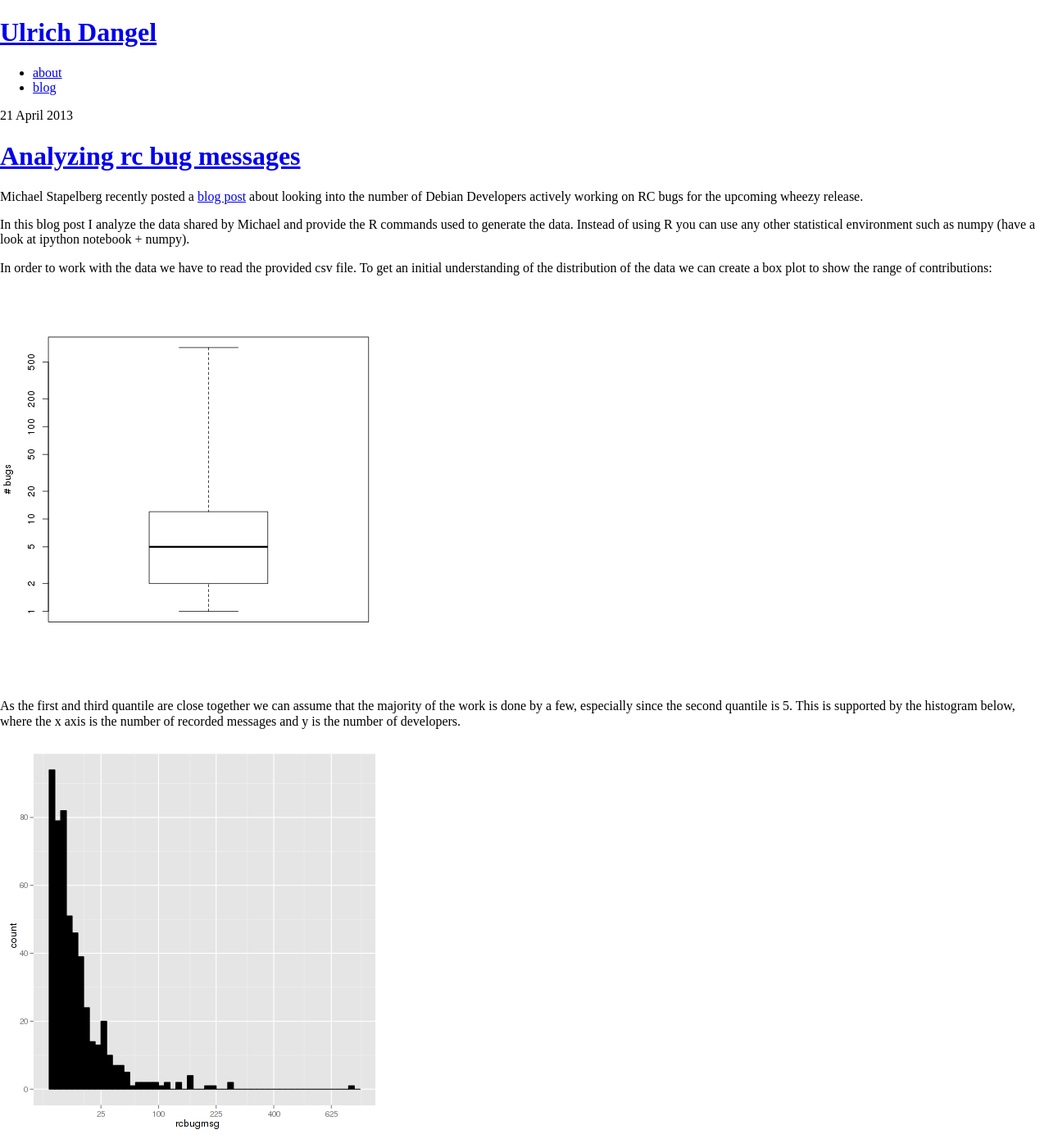
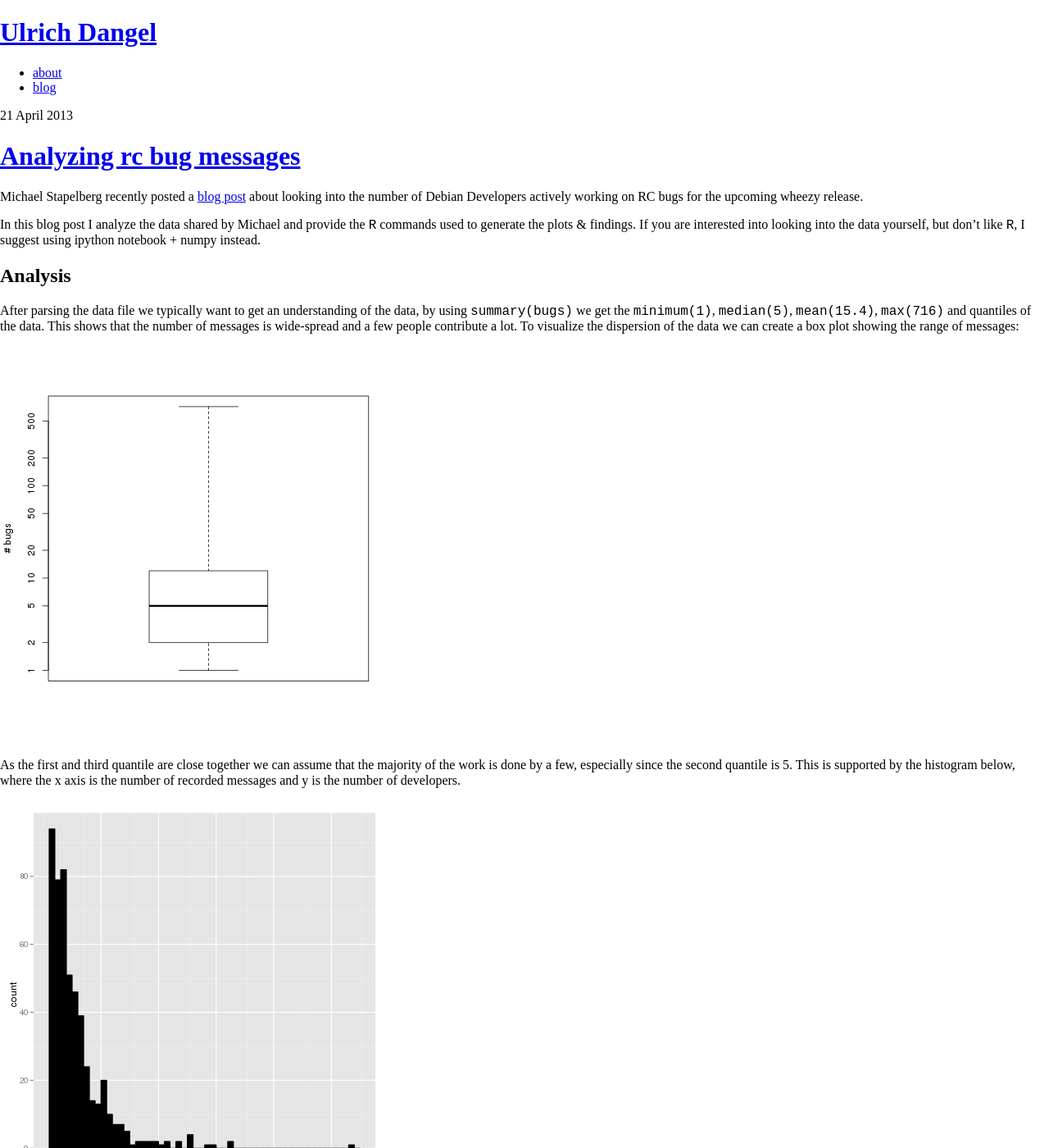
Before and after one commit to mrud/dangel.im, a Jekyll site: the page built from blog/_posts/2013-04-21-debian-rc-bug-analysis.md, in a window 1280 px wide and 1400 px high. Shown: the whole window at 82% size. Built offline with Jekyll 4.4.1, drawn with Linux system fonts in a browser that asks for light colours; nearby versions of some CDN libraries; library files that are not in the unit come from our copies; Markdown is read by kramdown in place of the engine named in the settings; some of the changed text lies outside the part shown.

Commit message:
Update 2013-04-21-debian-rc-bug-analysis.md
Fix numbering of contributors & adjust introductionary sentence
Rewrite of second & third paragraph

```diff
--- a/blog/_posts/2013-04-21-debian-rc-bug-analysis.md
+++ b/blog/_posts/2013-04-21-debian-rc-bug-analysis.md
@@ -11,14 +11,18 @@
 about looking into the number of Debian Developers actively working on RC
 bugs for the upcoming wheezy release.
 
-In this blog post I analyze the data shared by Michael and provide the R
-commands used to generate the data. Instead of using R you can use any
-other statistical environment such as numpy (have a look at ipython
-notebook + numpy).
+In this blog post I analyze the data shared by Michael and provide the `R`
+commands used to generate the plots & findings. If you are interested into
+looking into the data yourself, but don't like `R`, I suggest using ipython
+notebook + numpy instead.
 
-In order to work with the data we have to read the provided csv file. To
-get an initial understanding of the distribution of the data we can create
-a box plot to show the range of contributions:
+## Analysis
+
+After parsing the data file we typically want to get an understanding of the
+data, by using `summary(bugs)` we get the `minimum(1)`, `median(5)`,
+`mean(15.4)`, `max(716)` and quantiles of the data. This shows that the
+number of messages is wide-spread and a few people contribute a lot. To
+visualize the dispersion of the data we can create a box plot showing  the range of messages:
 
 ![boxplot](/blog/assets/img/debian-boxplot.png)
 
@@ -31,25 +35,26 @@
 
 ## Top 10 contributors
 
-As there is a broad range of contribution we should name the DDs who
-contributed the most. Here is the TOP 10 of DDs:
-
-1. Lucas Nussbaum - 716 messages
-2. Gregor Herrmann & Jakub Wilk - 270 messages
-3. Andreas Beckmann - 225 messages
-4. Julien Cristau - 205 messages
-5. Cyril Brulebois - 169 messages
-6. Moritz Muehlenhoff - 162 messages
-7. Michael Biebl - 159 messages
-8. Salvatore Bonaccorso - 158 messages
-9. Christoph Egger - 142 messages
-
+The TOP 10 contributors, according to the dataset, are:
+<ol>
+<li>Lucas Nussbaum - 716 messages</li>
+<li>Gregor Herrmann - 270 messages</li>
+<li value="2" style='list-style-type: none'>Jakub Wilk - 270 messages</li>
+<li value="4">Andreas Beckmann - 225 messages</li>
+<li>Julien Cristau - 205 messages </li>
+<li>Cyril Brulebois - 169 messages </li>
+<li>Moritz Muehlenhoff - 162 messages</li>
+<li>Michael Biebl - 159 messages</li>
+<li>Salvatore Bonaccorso - 158 messages</li>
+<li>Christoph Egger - 142 messages</li>
+</ol>
 
 ## r commands
 
 These are the commands used to generate the plots and information in this plot:
 {% highlight r %}
 bugs <- read.csv("by-msg.csv")
+summary(bugs)
 boxplot(bugs$rcbugmsg, log='y', range=0, ylab="# bugs")
 quantile(bugs$rcbugmsg)
 0%  25%  50%  75% 100%
```
